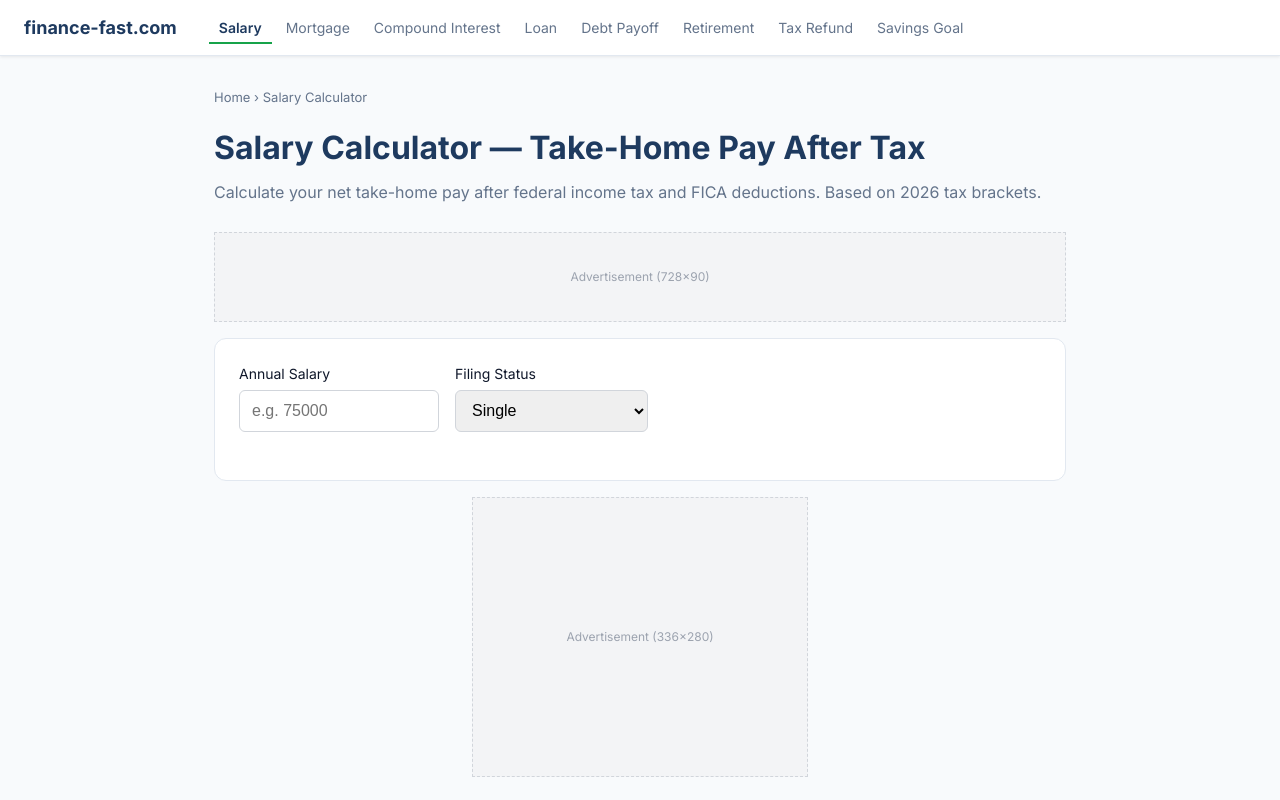
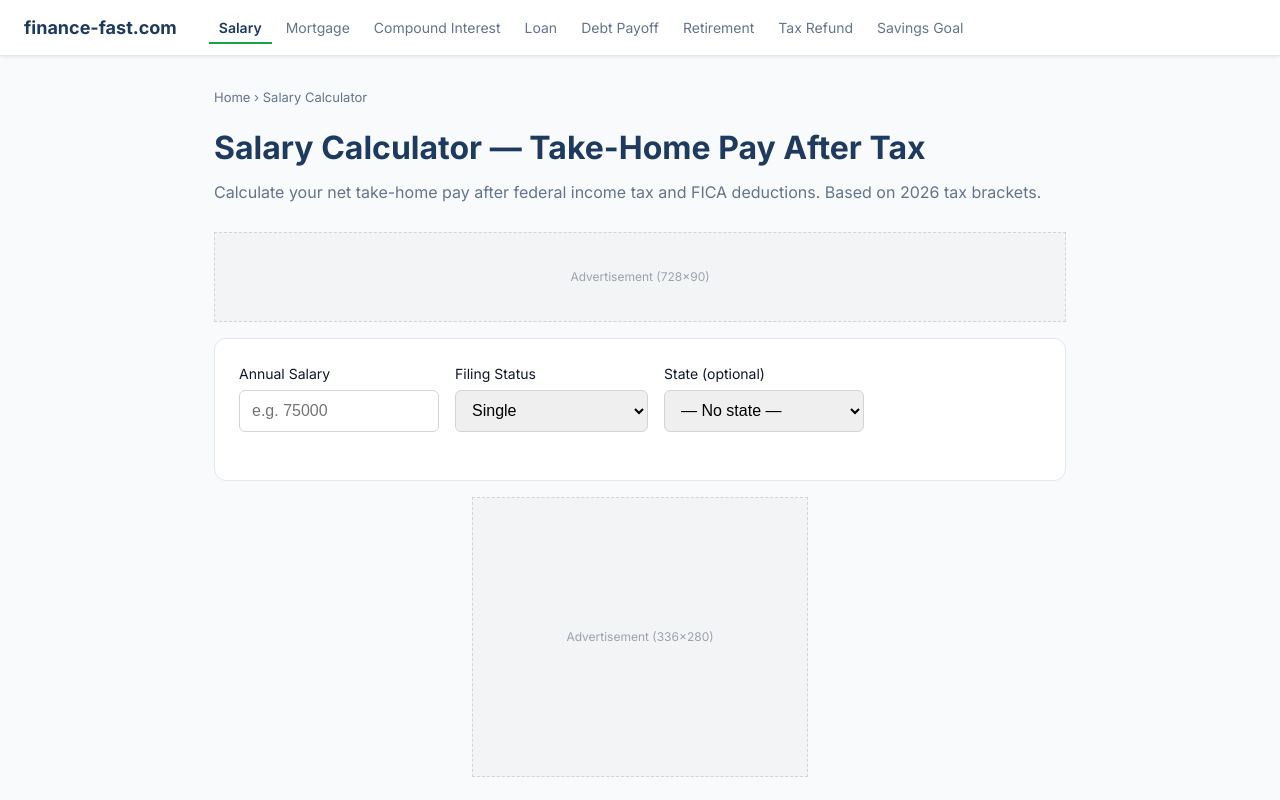
Before and after one commit to aure84/finance-calculator, a React (Vite) app: page /salary-calculator in a window 1280 px wide. Shown: the top 800 px of the page. Built offline with nearby package versions, Linux system fonts and the light colour scheme.

Commit message:
feat: add state tax selector to SalaryCalc

```diff
--- a/src/calculators/salary/SalaryCalc.tsx
+++ b/src/calculators/salary/SalaryCalc.tsx
@@ -1,15 +1,22 @@
 import { useState } from 'react'
 import { calcSalary } from './salary'
+import { STATES } from '../../data/stateTax'
 import { formatCurrency, formatPercent } from '../../utils/format'
 
 export default function SalaryCalc() {
   const [salary, setSalary] = useState('')
   const [filing, setFiling] = useState<'single' | 'married'>('single')
+  const [stateId, setStateId] = useState('')
 
   const value = parseFloat(salary)
   const result = !isNaN(value) && value > 0
-    ? calcSalary({ annualSalary: value, filingStatus: filing })
+    ? calcSalary({ annualSalary: value, filingStatus: filing, stateId: stateId || undefined })
     : null
+
+  const selectedState = stateId ? STATES.find(s => s.id === stateId) : null
+  const stateHasNoTax = selectedState && selectedState.brackets.length === 0
+
+  const inputStyle = { padding: '10px 12px', border: '1px solid #d1d5db', borderRadius: 6, fontSize: 16, height: 42 }
 
   return (
     <div>
@@ -18,10 +25,11 @@ export default function SalaryCalc() {
           <label style={{ display: 'block', fontSize: 14, marginBottom: 6 }}>Annual Salary</label>
           <input
             type="number"
+            min="0"
             value={salary}
             onChange={e => setSalary(e.target.value)}
             placeholder="e.g. 75000"
-            style={{ padding: '10px 12px', border: '1px solid #d1d5db', borderRadius: 6, fontSize: 16, width: 200, height: 42 }}
+            style={{ ...inputStyle, width: 200 }}
           />
         </div>
         <div>
@@ -29,13 +37,32 @@ export default function SalaryCalc() {
           <select
             value={filing}
             onChange={e => setFiling(e.target.value as 'single' | 'married')}
-            style={{ padding: '10px 12px', border: '1px solid #d1d5db', borderRadius: 6, fontSize: 16, height: 42 }}
+            style={inputStyle}
           >
             <option value="single">Single</option>
             <option value="married">Married Filing Jointly</option>
           </select>
         </div>
+        <div>
+          <label style={{ display: 'block', fontSize: 14, marginBottom: 6 }}>State (optional)</label>
+          <select
+            value={stateId}
+            onChange={e => setStateId(e.target.value)}
+            style={{ ...inputStyle, width: 200 }}
+          >
+            <option value="">— No state —</option>
+            {STATES.map(s => (
+              <option key={s.id} value={s.id}>{s.name}</option>
+            ))}
+          </select>
+        </div>
       </div>
+
+      {stateHasNoTax && (
+        <div style={{ background: '#f0fdf4', border: '1px solid #86efac', borderRadius: 8, padding: 12, marginBottom: 16, fontSize: 14, color: '#166534' }}>
+          {selectedState!.name} has no state income tax.
+        </div>
+      )}
 
       {result && (
         <div>
@@ -44,6 +71,9 @@ export default function SalaryCalc() {
               {[
                 ['Gross Annual', formatCurrency(result.grossAnnual)],
                 ['Federal Income Tax', formatCurrency(result.federalTax)],
+                ...(result.stateTax != null && result.stateTax > 0
+                  ? [['State Income Tax', formatCurrency(result.stateTax)]]
+                  : []),
                 ['Social Security (6.2%)', formatCurrency(result.socialSecurity)],
                 ['Medicare (1.45%)', formatCurrency(result.medicare)],
                 ['Total FICA', formatCurrency(result.fica)],
@@ -73,7 +103,8 @@ export default function SalaryCalc() {
             ))}
           </div>
           <p style={{ marginTop: 16, fontSize: 12, color: '#9ca3af' }}>
-            Effective tax rate: {formatPercent(result.effectiveRate)} · Based on 2026 federal brackets · State tax not included
+            Effective tax rate: {formatPercent(result.effectiveRate)} · Based on 2026 federal brackets
+            {result.stateTax == null ? ' · Select a state to include state income tax' : ''}
           </p>
         </div>
       )}
```
